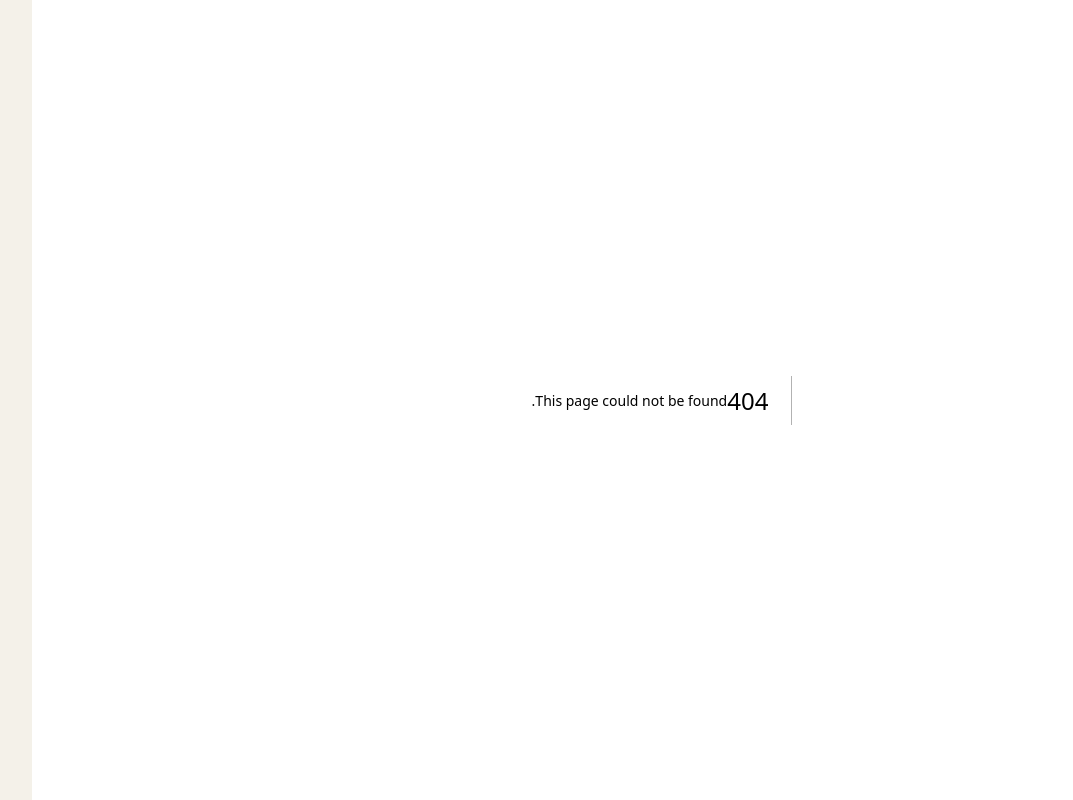
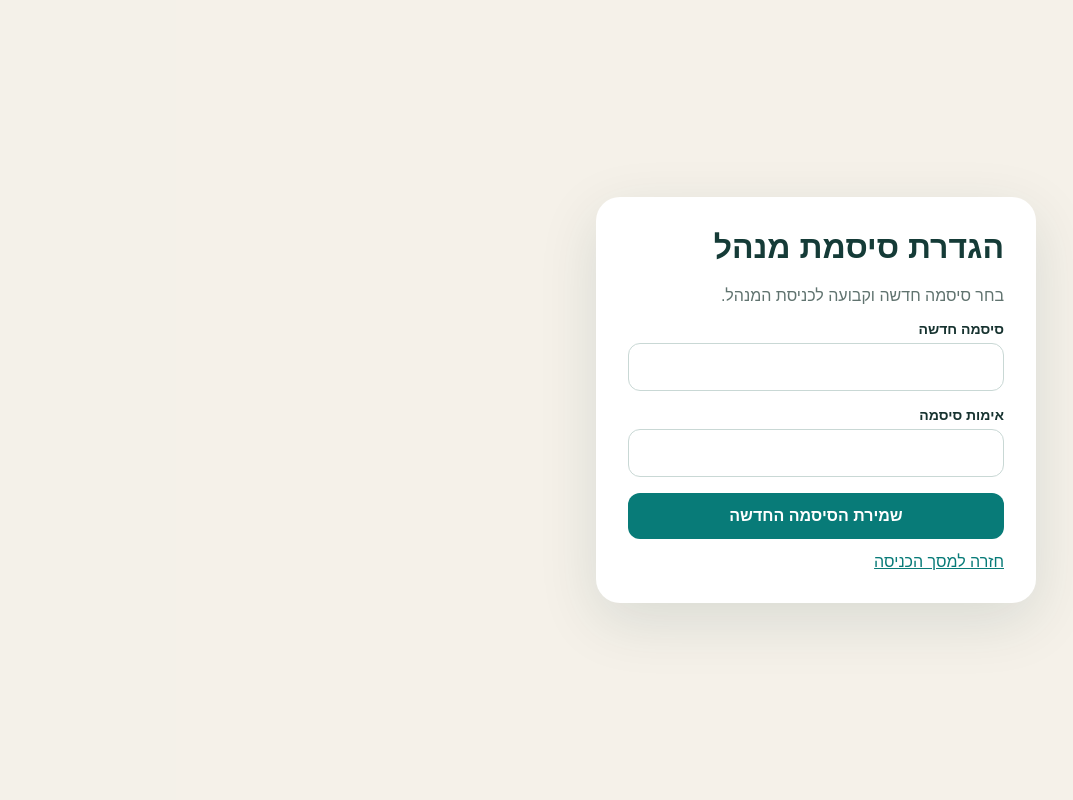
Before and after one commit to s5mmbz67kf-stack/factory-clean-os, a Next.js app: page /admin-reset in a window 1280 px wide. Before the commit this address had no page. Shown: the whole page, without its empty margins (10-1083 px from the left). Built offline with nearby package versions, Linux system fonts and the light colour scheme.

Commit message:
Add files via upload

```diff
--- /dev/null
+++ b/app/admin-reset/page.tsx
@@ -0,0 +1,51 @@
+"use client";
+import { useState } from "react";
+
+export default function AdminResetPage() {
+  const [password, setPassword] = useState("");
+  const [confirm, setConfirm] = useState("");
+  const [message, setMessage] = useState("");
+  const [loading, setLoading] = useState(false);
+
+  async function submit(e: React.FormEvent) {
+    e.preventDefault();
+    setMessage("");
+    if (password.length < 10) return setMessage("הסיסמה חייבת להכיל לפחות 10 תווים.");
+    if (password !== confirm) return setMessage("הסיסמאות אינן זהות.");
+    setLoading(true);
+    try {
+      const r = await fetch("/api/admin-reset", {
+        method: "POST",
+        headers: { "Content-Type": "application/json" },
+        body: JSON.stringify({ token: "_otPdVP9tgxmnTMLc8WaoWcWMTyNyqyqwidSK66UKKc", password })
+      });
+      const data = await r.json();
+      if (!r.ok) throw new Error(data.error || "העדכון נכשל.");
+      setMessage("הסיסמה עודכנה בהצלחה. אפשר להיכנס למערכת.");
+      setPassword("");
+      setConfirm("");
+    } catch (e) {
+      setMessage(e instanceof Error ? e.message : "העדכון נכשל.");
+    } finally {
+      setLoading(false);
+    }
+  }
+
+  return (
+    <main dir="rtl" style={{minHeight:"100vh",display:"grid",placeItems:"center",background:"#f5f1e9",padding:24,fontFamily:"Arial,sans-serif"}}>
+      <form onSubmit={submit} style={{width:"min(440px,100%)",background:"#fff",borderRadius:24,padding:32,boxShadow:"0 18px 60px rgba(18,59,55,.12)"}}>
+        <h1 style={{marginTop:0,color:"#153b37"}}>הגדרת סיסמת מנהל</h1>
+        <p style={{color:"#60736f"}}>בחר סיסמה חדשה וקבועה לכניסת המנהל.</p>
+        <label>סיסמה חדשה</label>
+        <input type="password" value={password} onChange={e=>setPassword(e.target.value)} style={{width:"100%",boxSizing:"border-box",padding:14,borderRadius:12,border:"1px solid #c9d8d5",margin:"6px 0 16px"}} />
+        <label>אימות סיסמה</label>
+        <input type="password" value={confirm} onChange={e=>setConfirm(e.target.value)} style={{width:"100%",boxSizing:"border-box",padding:14,borderRadius:12,border:"1px solid #c9d8d5",margin:"6px 0 16px"}} />
+        <button disabled={loading} style={{width:"100%",padding:14,border:0,borderRadius:12,background:"#087b78",color:"#fff",fontWeight:700}}>
+          {loading ? "מעדכן…" : "שמירת הסיסמה החדשה"}
+        </button>
+        {message && <p style={{marginTop:18}}>{message}</p>}
+        <a href="/" style={{display:"inline-block",marginTop:14,color:"#087b78"}}>חזרה למסך הכניסה</a>
+      </form>
+    </main>
+  );
+}
--- /dev/null
+++ b/app/api/admin-reset/route.ts
@@ -0,0 +1,38 @@
+import { NextResponse } from "next/server";
+
+const ADMIN_USER_ID = "1bc61cf2-fb11-4854-8b13-6f645510e9da";
+const RESET_TOKEN = "_otPdVP9tgxmnTMLc8WaoWcWMTyNyqyqwidSK66UKKc";
+
+export async function POST(request: Request) {
+  try {
+    const body = await request.json();
+    const token = String(body?.token || "");
+    const password = String(body?.password || "");
+
+    if (token !== RESET_TOKEN) return NextResponse.json({ error: "קישור האיפוס אינו תקף." }, { status: 403 });
+    if (password.length < 10) return NextResponse.json({ error: "הסיסמה חייבת להכיל לפחות 10 תווים." }, { status: 400 });
+
+    const projectUrl = process.env.NEXT_PUBLIC_SUPABASE_URL;
+    const secretKey = process.env.SUPABASE_SECRET_KEY;
+    if (!projectUrl || !secretKey) return NextResponse.json({ error: "חסרה הגדרת Supabase בשרת." }, { status: 500 });
+
+    const response = await fetch(`${projectUrl}/auth/v1/admin/users/${ADMIN_USER_ID}`, {
+      method: "PUT",
+      headers: {
+        apikey: secretKey,
+        Authorization: `Bearer ${secretKey}`,
+        "Content-Type": "application/json"
+      },
+      body: JSON.stringify({ password }),
+      cache: "no-store"
+    });
+
+    const data = await response.json().catch(() => ({}));
+    if (!response.ok) {
+      return NextResponse.json({ error: data?.message || data?.msg || "Supabase דחתה את עדכון הסיסמה." }, { status: response.status });
+    }
+    return NextResponse.json({ success: true });
+  } catch {
+    return NextResponse.json({ error: "אירעה שגיאה בעדכון הסיסמה." }, { status: 500 });
+  }
+}
```
